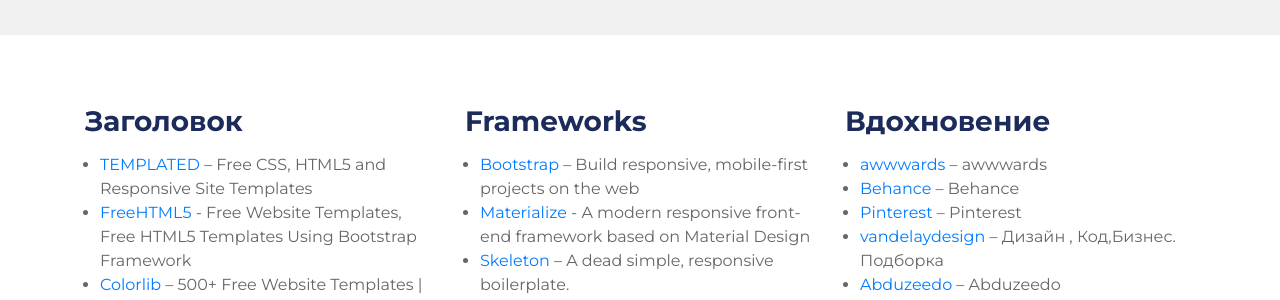
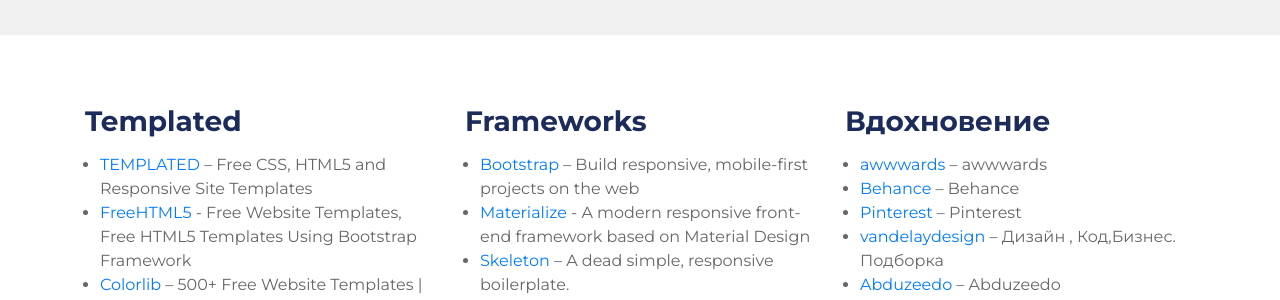
Before and after one commit to Dmistep/dmistep.github.io, a Jekyll site: the page built from mylink/index.html, in a window 1280 px wide and 900 px high. Shown: the part 332-632 px from the top of the window. Built offline with Jekyll 4.4.1, drawn with Linux system fonts in a browser that asks for light colours.

Commit message:
update index.html

```diff
--- a/mylink/index.html
+++ b/mylink/index.html
@@ -14,7 +14,7 @@
         <div class="container">
             <div class="row">
                 <div class="col-md-4">
-                    <h3 class="section-title"> Заголовок</h3>
+                    <h3 class="section-title"> Templated</h3>
                     <ul class="unstyled-list">
                         <li><a target="_blank" href="https://templated.co/">TEMPLATED</a> – Free CSS, HTML5 and
                             Responsive Site Templates</li>
```
